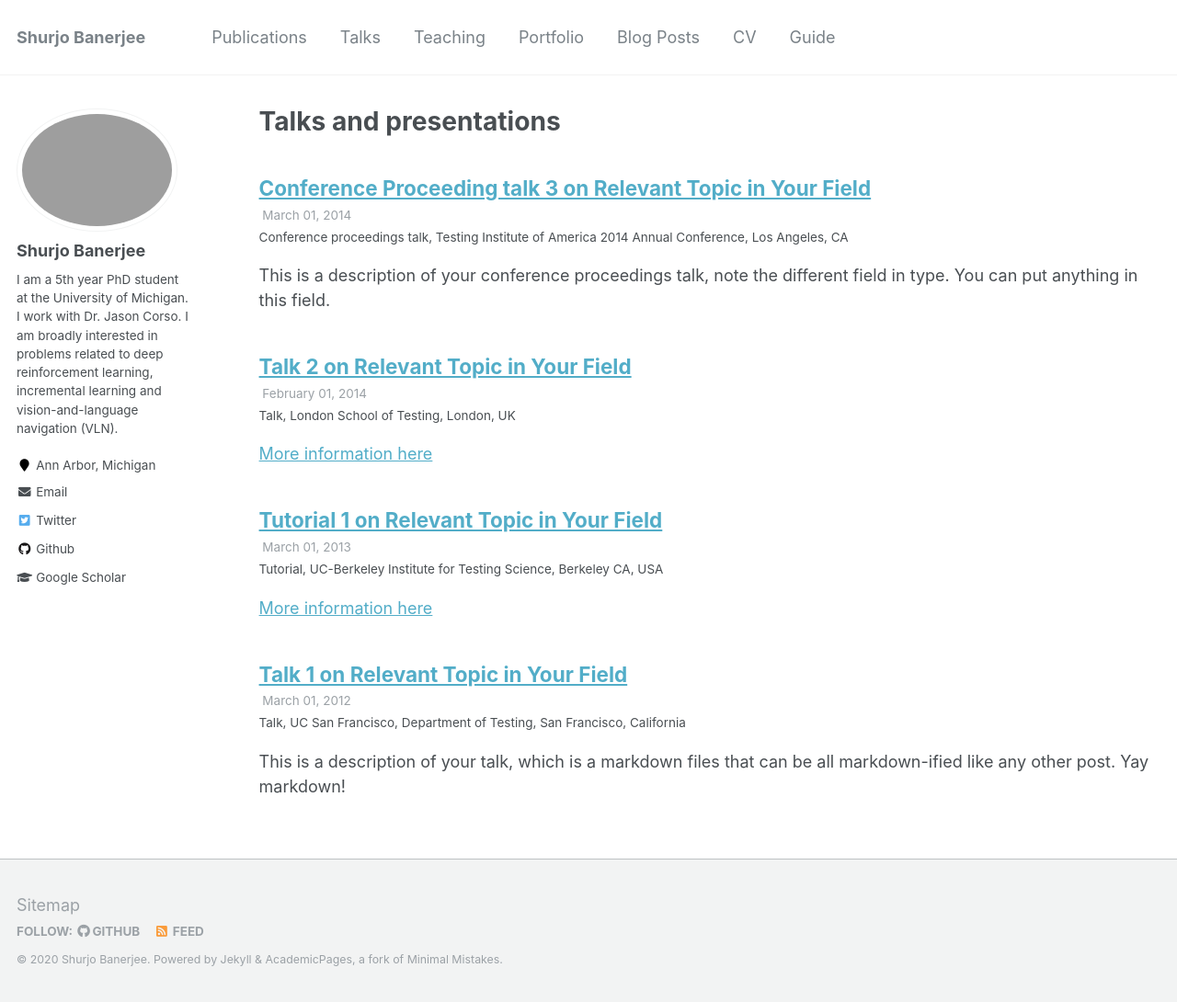
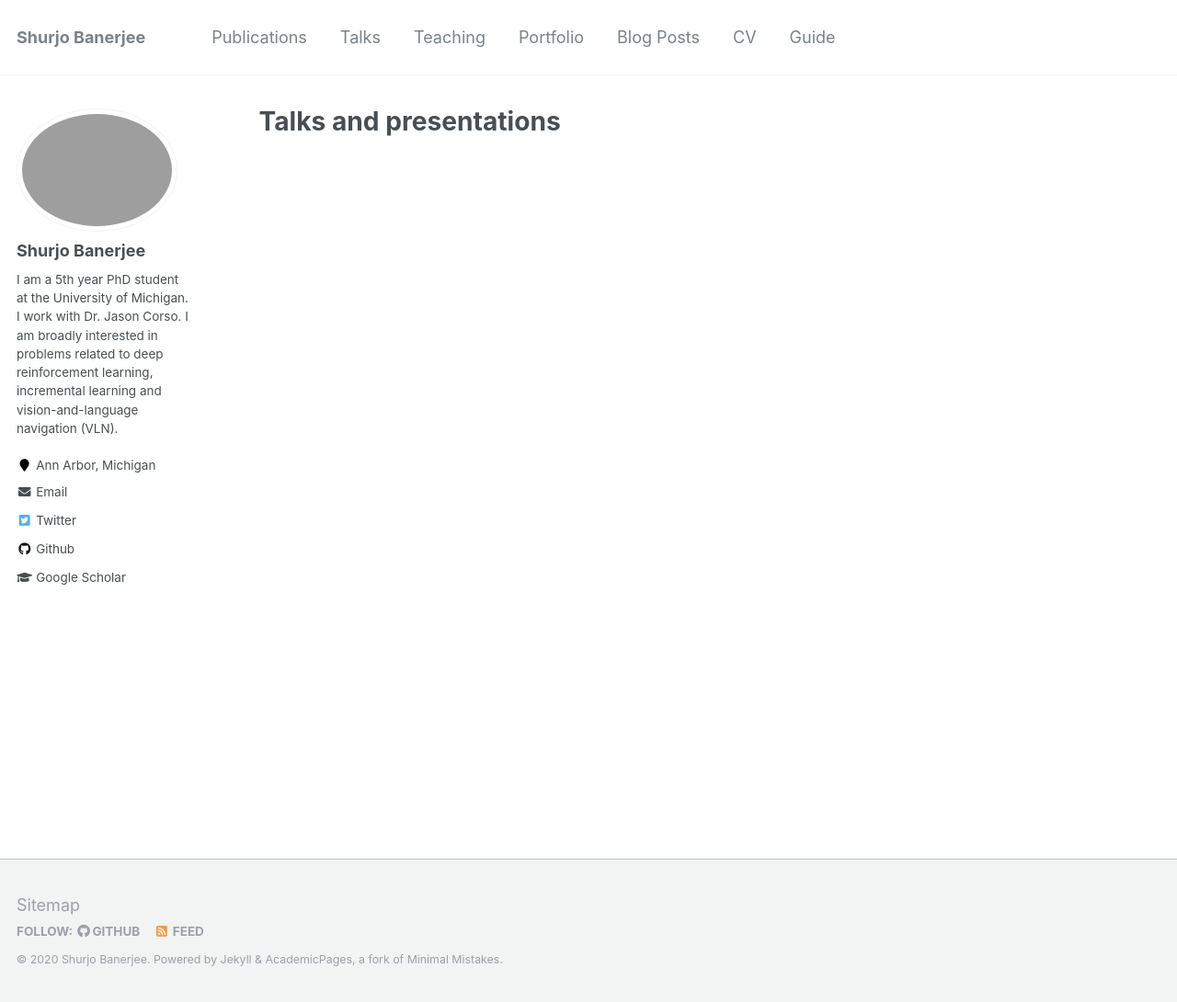
Before and after one commit to shurjobanerjee/shurjobanerjee.github.io, a Jekyll site: the page built from _pages/talks.html, in a window 1280 px wide and 1090 px high. Shown: the whole window at 92% size. Built offline with Jekyll 4.4.1, drawn with Linux system fonts in a browser that asks for light colours; some of the changed lines change nothing that is shown.

Commit message:
Removing superfluous stuff

```diff
--- a/_config.yml
+++ b/_config.yml
@@ -175,18 +175,18 @@ kramdown:
 
 # Collections
 collections:
-  teaching:
-    output: true
-    permalink: /:collection/:path/
   publications:
     output: true
     permalink: /:collection/:path/
-  portfolio:
-    output: true
-    permalink: /:collection/:path/
-  talks:
-    output: true
-    permalink: /:collection/:path/
+    #teaching:
+    #  output: true
+    #  permalink: /:collection/:path/
+    #portfolio:
+    #  output: true
+    #  permalink: /:collection/:path/
+    #talks:
+    #  output: true
+    #  permalink: /:collection/:path/
 
 
 # Defaults
```
Also changed, not shown: 1 other file.
